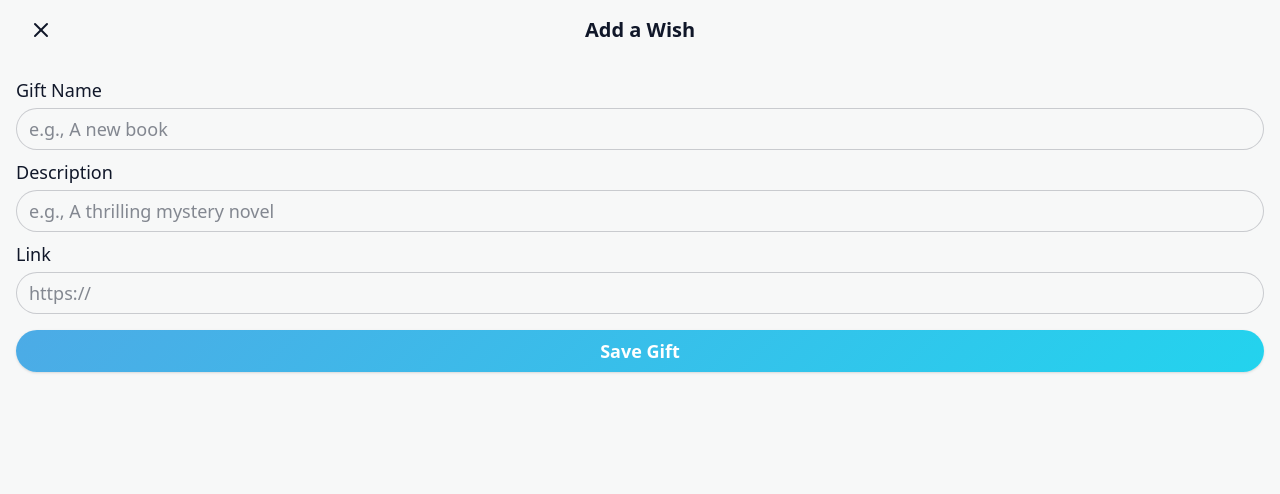
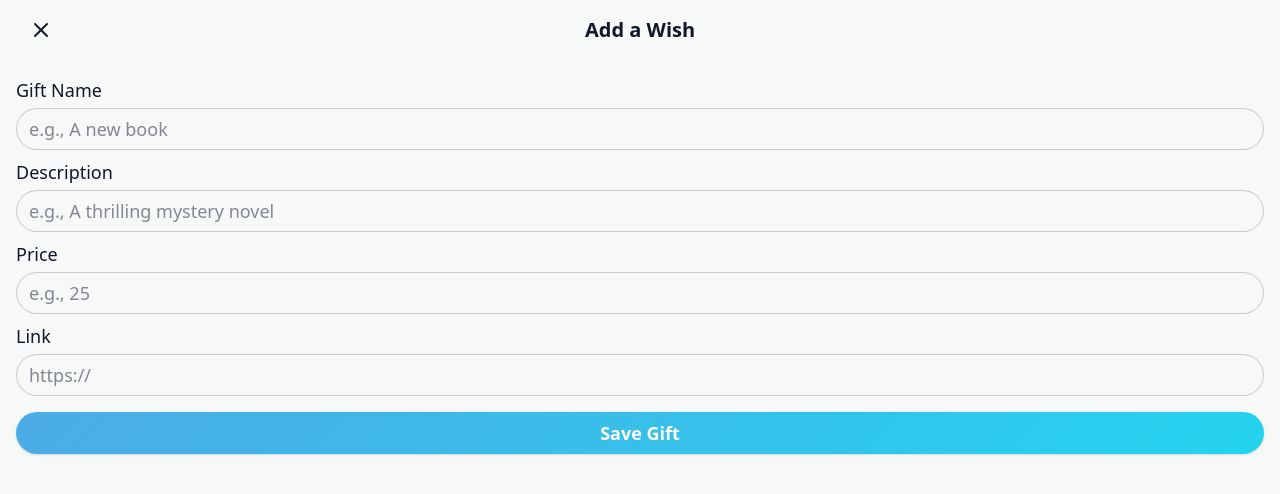
Before and after one commit to stancsicsm/gift-app-next, a Next.js app: page /gifts/new in a window 1280 px wide. Shown: the top 494 px of the page. Built offline with nearby package versions, Linux system fonts and the light colour scheme.

Commit message:
feat: wip add new gift page

```diff
--- a/src/app/gifts/new/page.tsx
+++ b/src/app/gifts/new/page.tsx
@@ -6,6 +6,7 @@ import { useActionState } from "react";
 import Button from "@/components/Button/Button";
 import ErrorLabel from "@/components/ErrorLabel/ErrorLabel";
 import LinkInput from "@/components/Form/LinkInput/LinkInput";
+import NumberInput from "@/components/Form/NumberInput/NumberInput";
 import TextInput from "@/components/Form/TextInput/TextInput";
 import PageTitle from "@/components/PageTitle/PageTitle";
 import { newGiftAction } from "@/services/gifts/newGiftAction";
@@ -55,6 +56,12 @@ const NewGiftPageContent = () => {
             required={false}
             formData={state?.payload}
           />
+          <NumberInput
+            label="Price"
+            name="price"
+            placeholder="e.g., 25"
+            required={false}
+          />
           <LinkInput formData={state?.payload} />
         </div>
 
--- /dev/null
+++ b/src/components/Form/NumberInput/NumberInput.tsx
@@ -0,0 +1,49 @@
+import type { ReactNode } from "react";
+import Label from "@/components/Label/Label";
+
+type TextInputProps = {
+  label: string;
+  name: string;
+  placeholder: string;
+  errorMessage?: string;
+  required: boolean;
+  iconSlot?: ReactNode;
+  formData?: FormData;
+};
+
+const NumberInput = ({
+  label,
+  name,
+  placeholder,
+  errorMessage,
+  required,
+  iconSlot,
+  formData,
+}: TextInputProps) => {
+  const defaultValue = formData?.get(name);
+  const validDefaultValue =
+    typeof defaultValue === "string" ? defaultValue : undefined;
+
+  return (
+    <div>
+      <Label size="large" className="pb-1">
+        {label}
+      </Label>
+      <label className="input input-lg validator w-full">
+        {iconSlot}
+        <input
+          name={name}
+          type="number"
+          placeholder={placeholder}
+          required={required}
+          defaultValue={validDefaultValue}
+        />
+      </label>
+      <p className="validator-hint hidden text-error-content text-base">
+        {errorMessage}
+      </p>
+    </div>
+  );
+};
+
+export default NumberInput;
```
